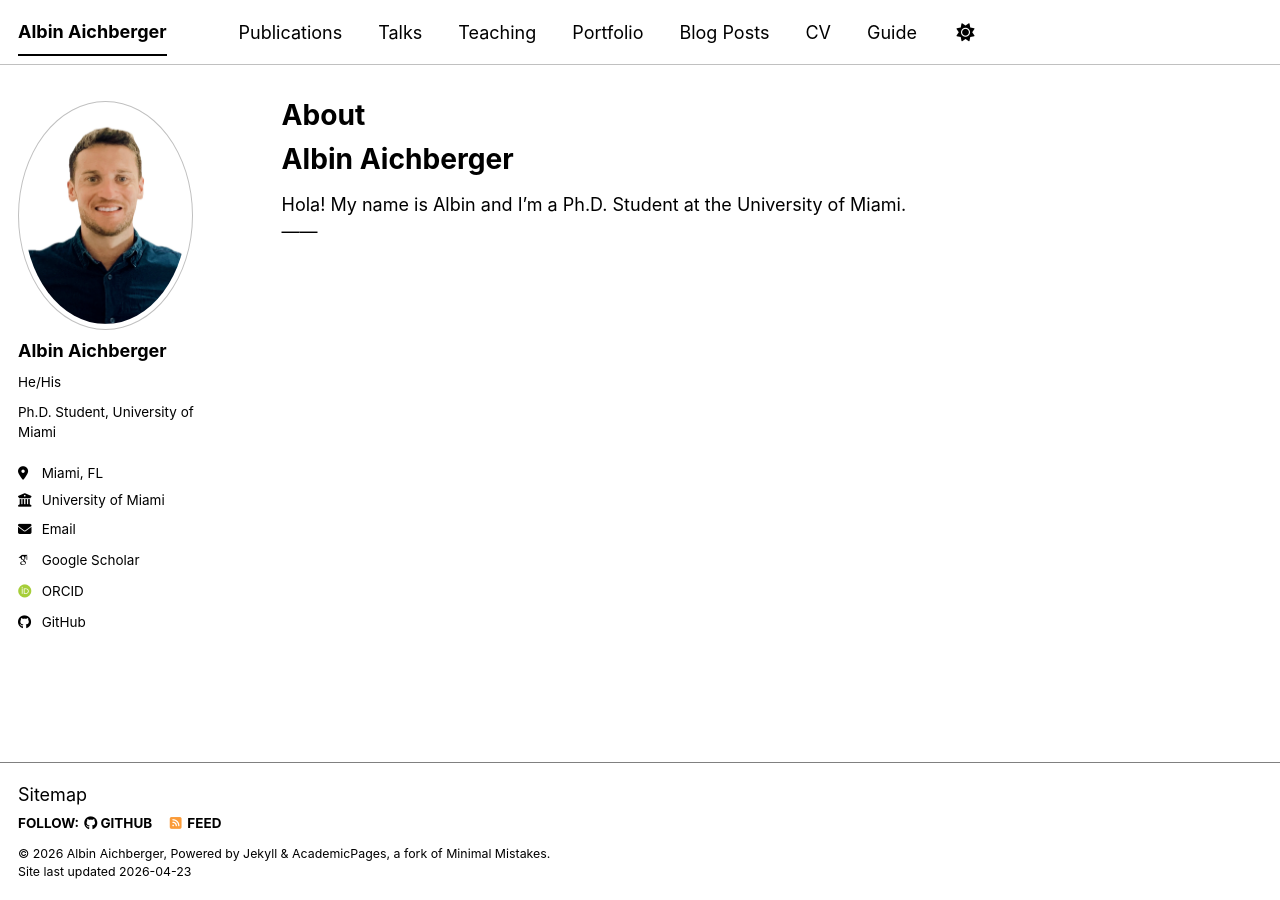
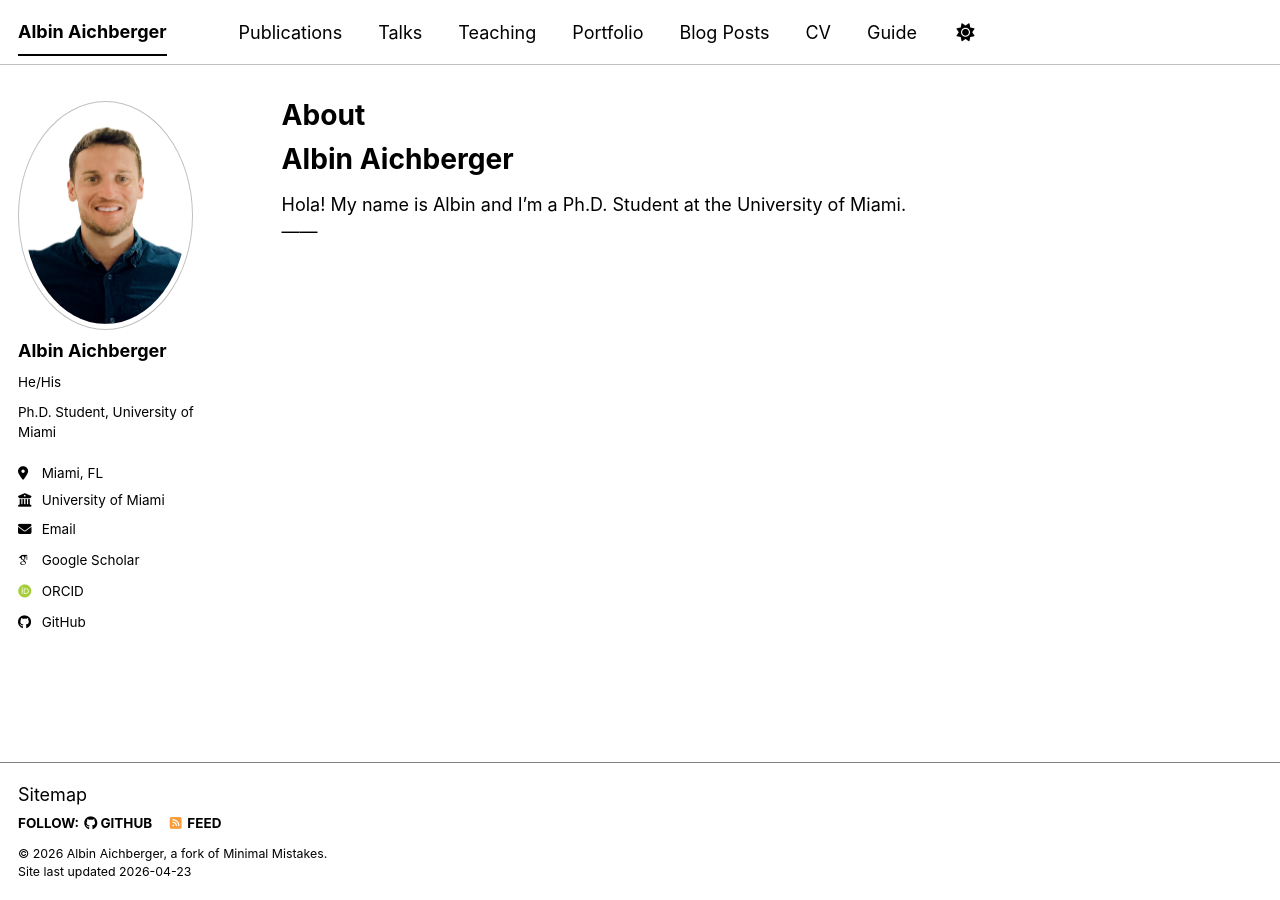
Before and after one commit to AAichberger/AAichberger.github.io, a Jekyll site: the page built from _pages/about.md, in a window 1280 px wide. Built offline with Jekyll 4.4.1, drawn with Linux system fonts in a browser that asks for light colours; some web fonts are replaced; a script bundle is joined from its source files by our own code; library files that are not in the unit come from our copies.

Commit message:
Update footer.html

```diff
--- a/_includes/footer.html
+++ b/_includes/footer.html
@@ -20,6 +20,6 @@
 {% endif %}
 
 <div class="page__footer-copyright">
-  &copy; {{ site.time | date: '%Y' }} {{ site.name | default: site.title }}, {{ site.data.ui-text[site.locale].powered_by | default: "Powered by" }} <a href="https://jekyllrb.com" rel="nofollow">Jekyll</a> &amp; <a href="https://github.com/academicpages/academicpages.github.io">AcademicPages</a>, a fork of <a href="https://mademistakes.com/work/minimal-mistakes-jekyll-theme/" rel="nofollow">Minimal Mistakes</a>.<br />
+  &copy; {{ site.time | date: '%Y' }} {{ site.name | default: site.title }}, a fork of <a href="https://mademistakes.com/work/minimal-mistakes-jekyll-theme/" rel="nofollow">Minimal Mistakes</a>.<br />
   Site last updated {{ "now" | date: '%Y-%m-%d' }}
 </div>
```
